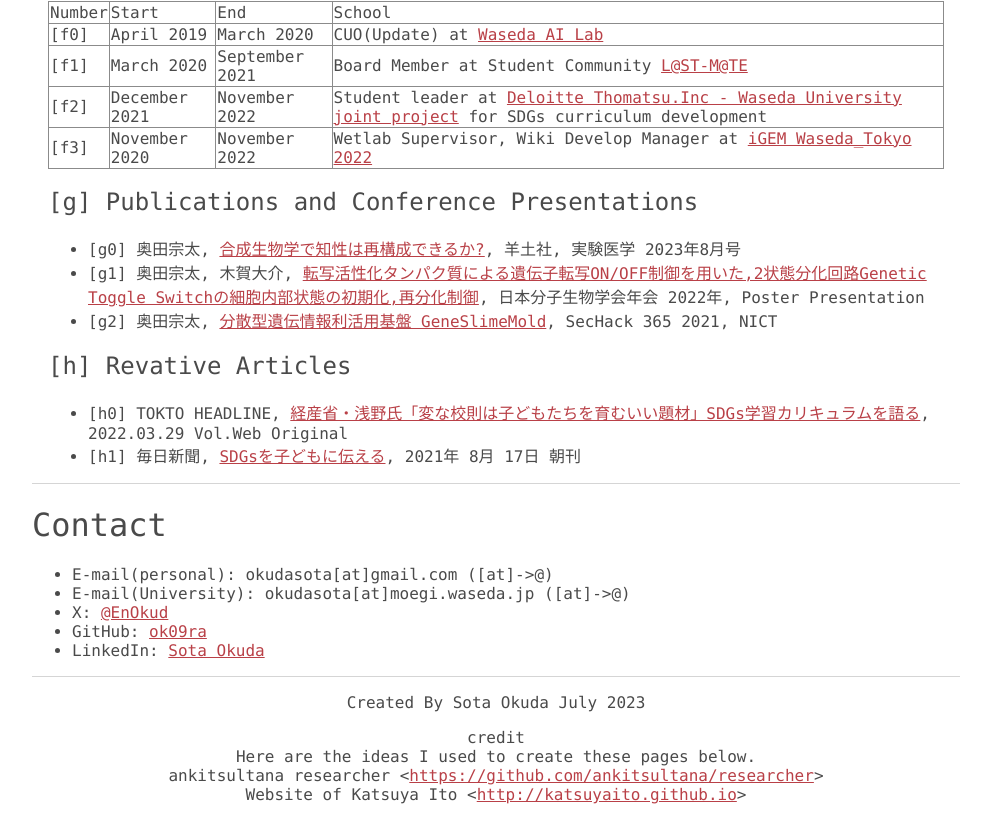
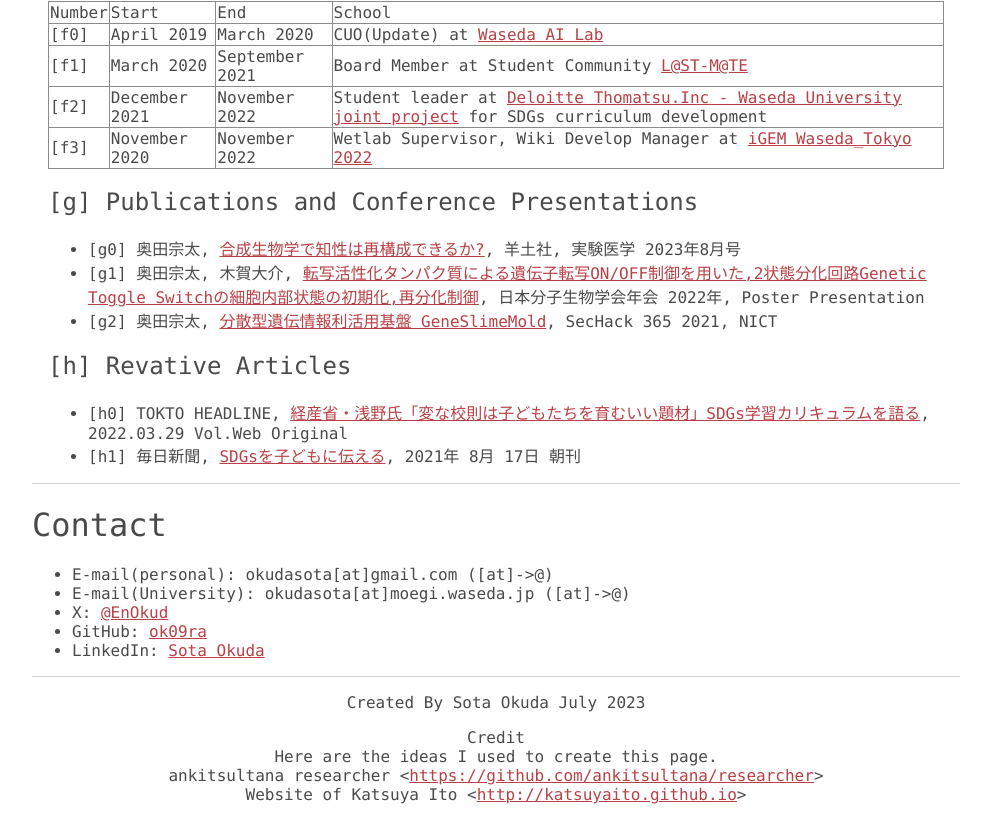
Before and after one commit to ok09ra/my_website, a Nuxt app: page / in a window 1280 px wide. Shown: the part 1833-2653 px from the top of the page, without its empty margins (144-1135 px from the left). Built offline with nearby package versions, Linux system fonts and the light colour scheme.

Commit message:
minor change

```diff
--- a/src/components/Organisms/Footer.vue
+++ b/src/components/Organisms/Footer.vue
@@ -2,8 +2,8 @@
     <div>
         <p>Created By Sota Okuda July 2023</p>
         <p>
-            credit<br>
-            Here are the ideas I used to create these pages below.<br>
+            Credit<br>
+            Here are the ideas I used to create this page.<br>
             ankitsultana researcher &lt;<a href="https://github.com/ankitsultana/researcher">https://github.com/ankitsultana/researcher</a>&gt;<br>
             Website of Katsuya Ito &lt;<a href="http://katsuyaito.github.io">http://katsuyaito.github.io</a>&gt;
         </p>
```
